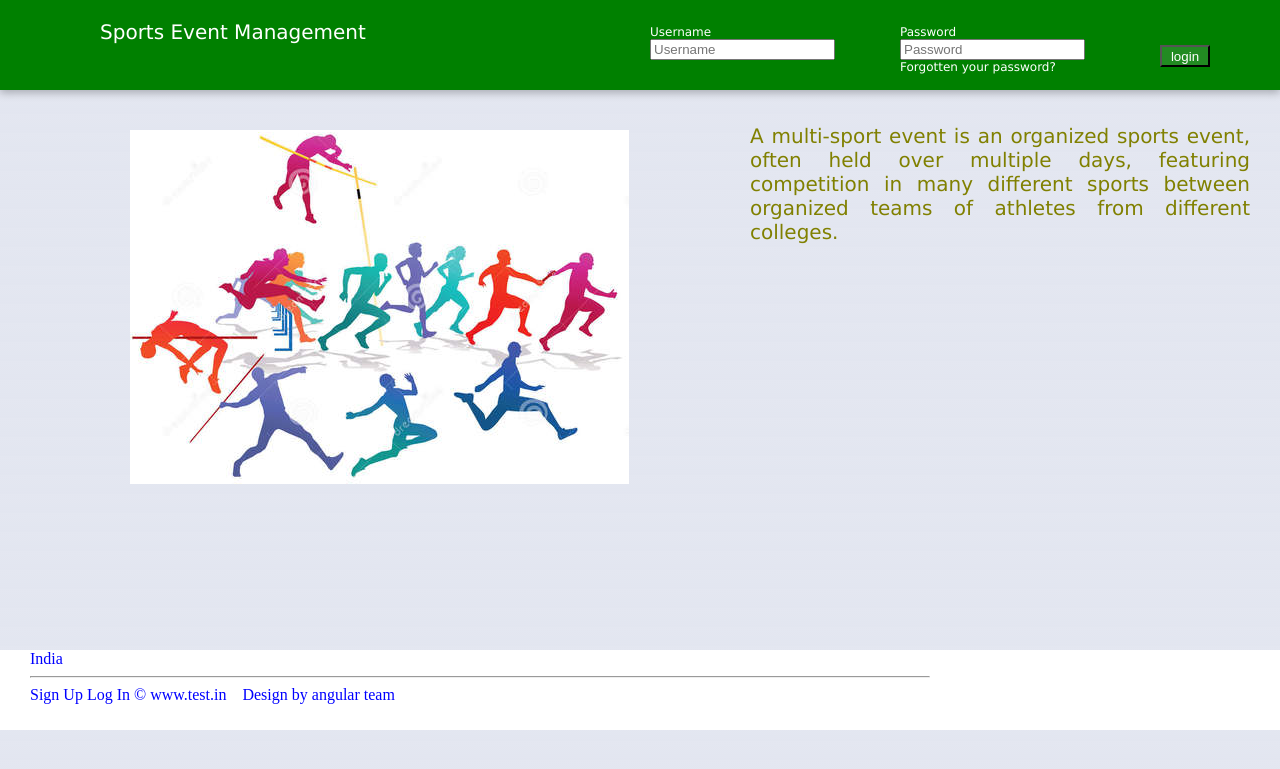
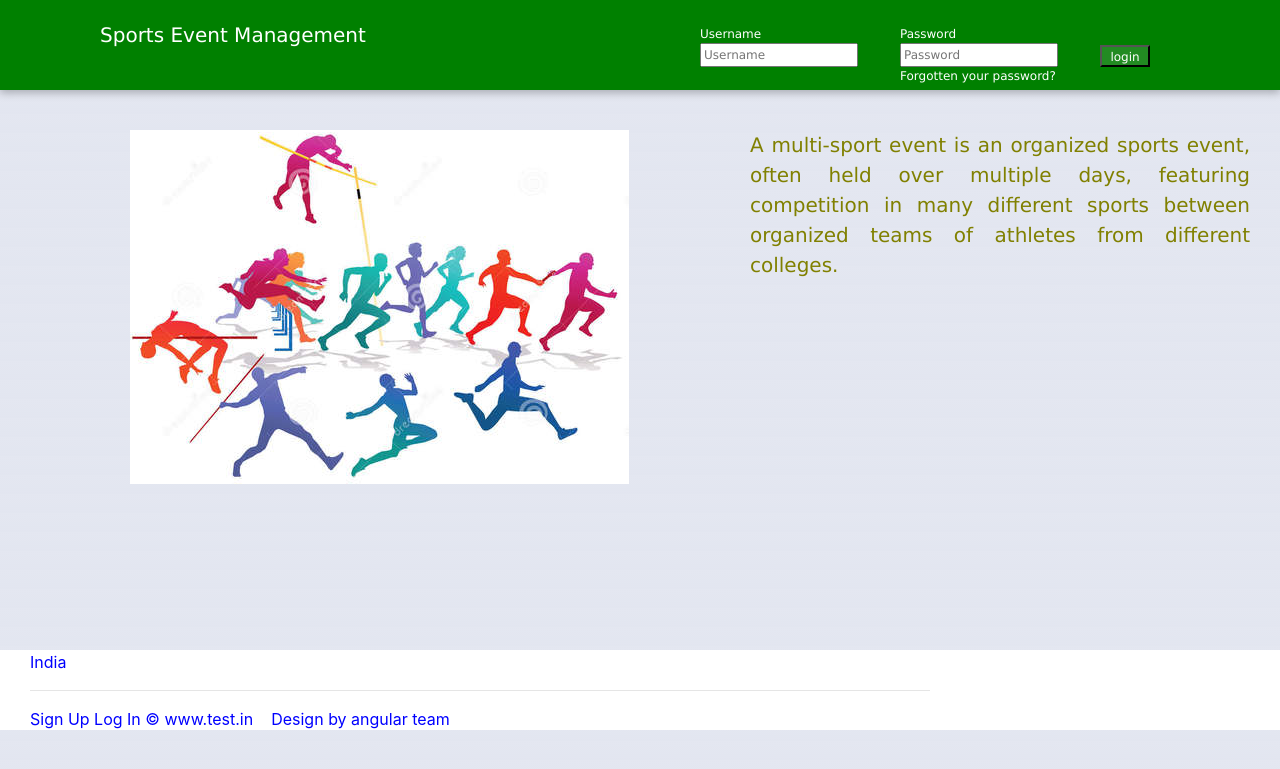
Before and after one commit to durgarao641/EventManagement, a Django app: page / in a window 1280 px wide. Shown: the top 769 px of the page. Run offline with Django 3.2, Linux system fonts and the light colour scheme; some libraries are stand-ins or nearby versions.

Commit message:
Added indetation

```diff
--- a/first/static/style.css
+++ b/first/static/style.css
@@ -51,7 +51,7 @@ body{
 
 #form1{
 
-	left:550px;
+	left:600px;
 
 	height:30px;
 
@@ -83,7 +83,7 @@ body{
 
 .submit1{
 
-	left:1160px;
+	left:1100px;
 
 	top:45px;
 
@@ -98,6 +98,8 @@ body{
 	height:22px;
 
 	width:50px;
+
+	font-size:12px;
 
 	cursor:pointer;
 
--- a/first/templates/index.html
+++ b/first/templates/index.html
@@ -1,77 +1,46 @@
 {% load static %}
 <html>
-
-
-
 	<title>Sports Events Management Platform for Colleges</title>
-
 	<head>
-
 		<link rel="icon" href="{% static 'tabicon.png' %}">
-
 		<link rel="stylesheet" href="{% static 'style.css' %}">
-
+		<link rel="stylesheet" href="{% static 'bootstrap.min.css' %}">
+		<script type="text/javascript" src="{% static 'bootstrap.min.js' %}"></script>
 		<meta name="Description" content="Sports Events Management Platform for Colleges"/>
-
 	</head>
-
 	<body>
-
-<div class="fb-header-base">
-
-</div>
-
+		<div class="fb-header-base"></div>
 		<form action="/login" method="POST">
 			{% csrf_token %}
-
-
 			<div class="fb-header">
-
 				<div id="intro1" class="fb-body">Sports Event Management<br>
-
-
+					<div class="form-inline">
+						<div class="form-group">
     						<div id="form1" class="fb-header">Username<br>
-
 								<input placeholder="Username" type="mail" name="name" /><br>
-
 							</div>
-
+						</div>
+						<div class="form-group">
 							<div id="form2" class="fb-header">Password<br>
-
 								<input placeholder="Password" type="password" name="password" /><br>
-
 								Forgotten your password?
-
 							</div>
-
 						</div>
-
+						<input type="submit" class="submit1" value="login" />
 					</div>
-
-<input type="submit" class="submit1" value="login" />
+				</div>
+			</div>
 		</form>
-
 		<div class="fb-body">
-
-
 		</div>
 		<div id="intro2" class="fb-body"><br>
 			A multi-sport event is an organized sports event, often held over multiple days, featuring competition in many different sports between organized teams of athletes from different colleges.
-
 		</div>
-
 		<div id="img2" class="fb-body"><img src="{% static 'login.jpg' %}" /></div>
-
+		<div class="fb-body-footer">
+			<div id="fb-body-footer-base" class="fb-body-footer">India<br><hr>
+				Sign Up	Log In	&copy; www.test.in &nbsp;&nbsp; Design by angular team
 			</div>
-
-<div class="fb-body-footer">
-
-<div id="fb-body-footer-base" class="fb-body-footer">India<br><hr>
-
-Sign Up	Log In	&copy; www.test.in &nbsp;&nbsp; Design by angular team</div>
-
 		</div>
-
 	</body>
-
 </html>
```
Lines whose indentation alone changed are shown as unchanged.
